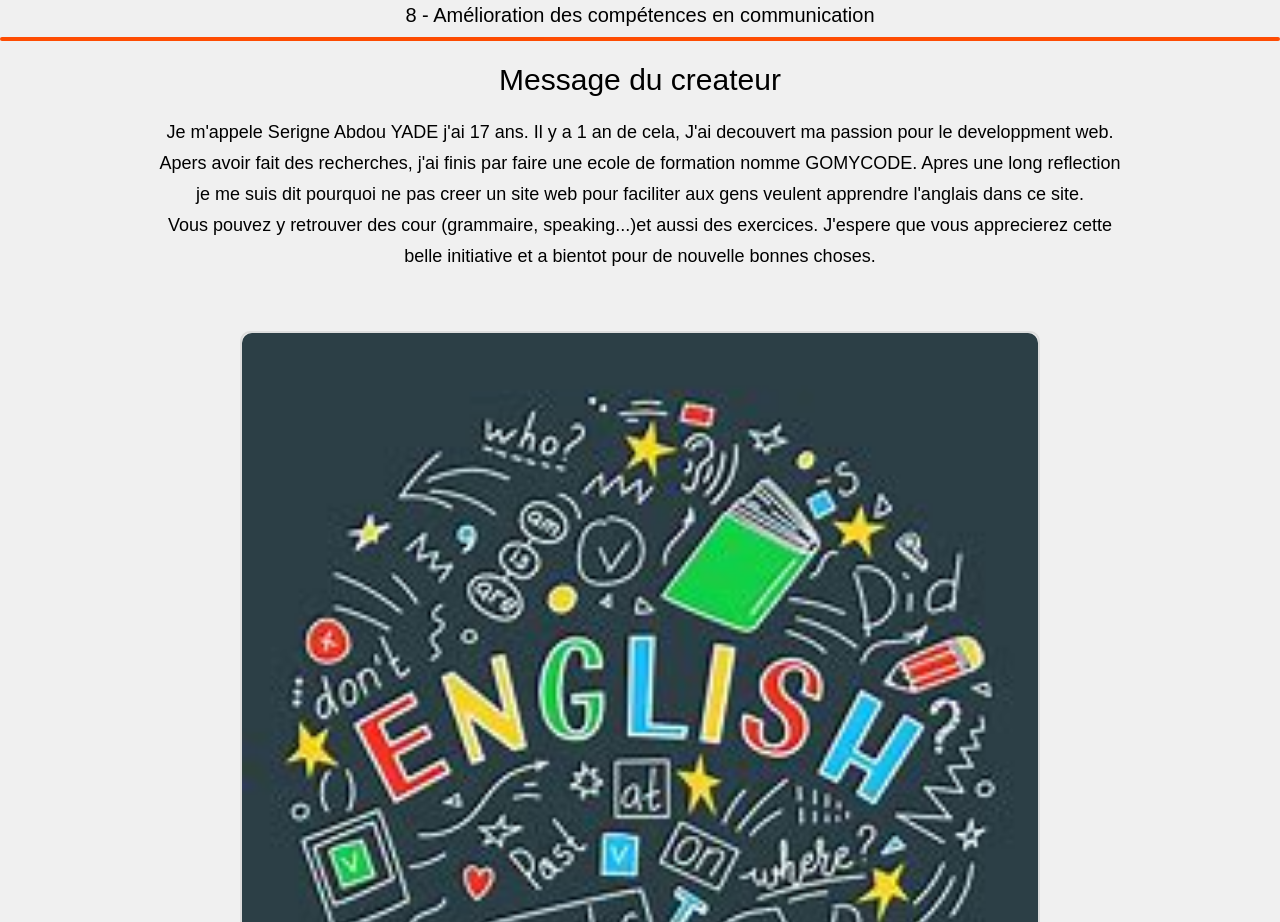
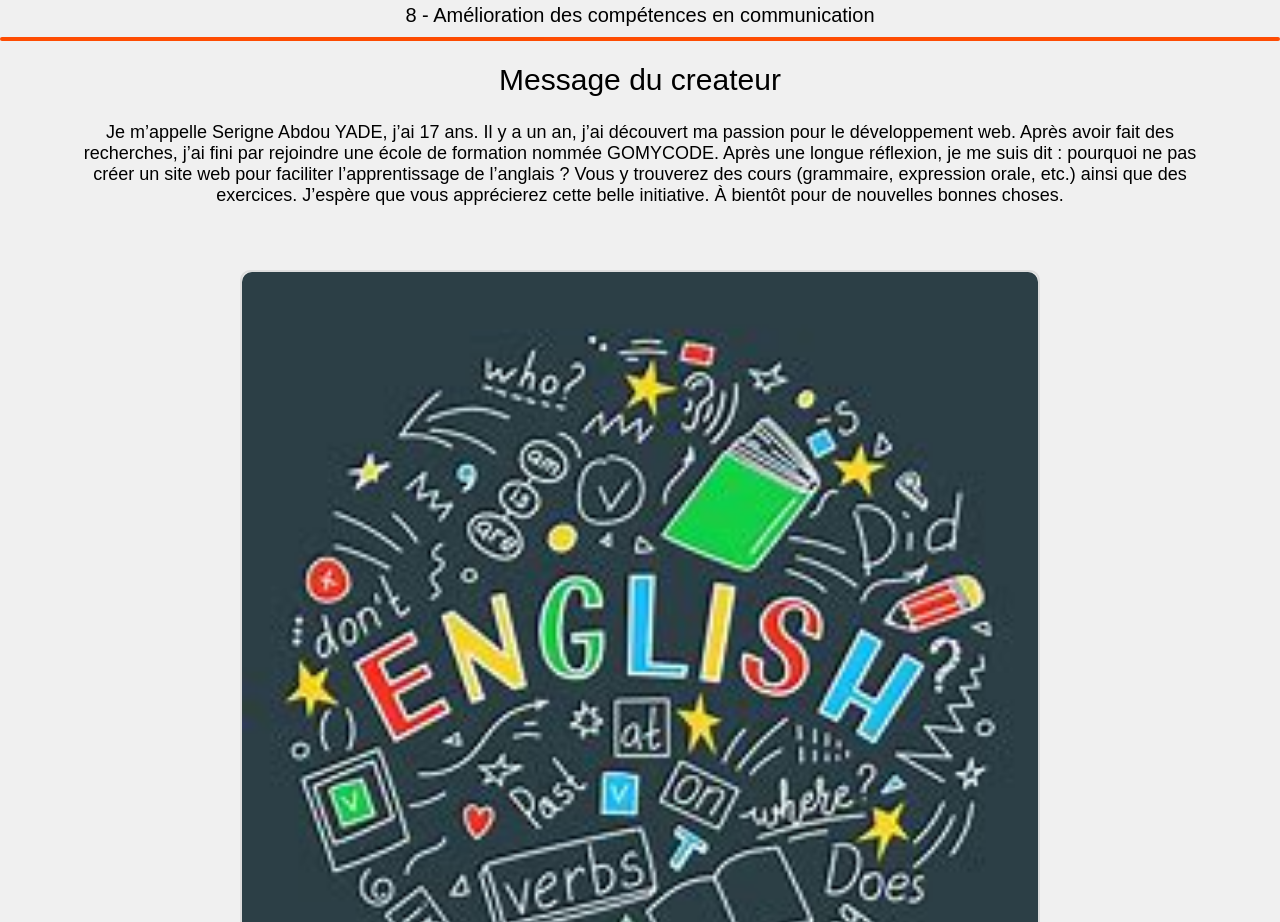
Before and after one commit to black-codeur/apprendre-l-anglais, a plain HTML site: page index.html in a window 1280 px wide. Shown: the part 1280-2202 px from the top of the page. Drawn offline with Linux system fonts and the light colour scheme; a script that the page names is missing.

Commit message:
index.html

```diff
--- a/index.html
+++ b/index.html
@@ -82,11 +82,11 @@
 
 
  <div class="message" >
-<p>Je m'appele Serigne Abdou YADE  j'ai 17 ans. Il y a 1 an de cela, J'ai decouvert ma passion  pour le developpment web.</p>
-<p>Apers avoir fait des recherches, j'ai finis par faire une ecole de formation nomme GOMYCODE. Apres une long reflection</p>
-<p>je me suis dit pourquoi ne pas creer un site web pour faciliter aux gens veulent apprendre l'anglais dans ce site. </p>
-<p>Vous pouvez y retrouver des cour (grammaire, speaking...)et aussi des exercices. J'espere que vous apprecierez cette</p>
-<p>belle initiative et a bientot pour de nouvelle bonnes choses. </p>
+<p>
+    Je m’appelle Serigne Abdou YADE, j’ai 17 ans. Il y a un an, j’ai découvert ma passion pour le développement web. Après avoir fait des recherches, j’ai fini par rejoindre une école de formation nommée GOMYCODE. Après une longue réflexion, je me suis dit : pourquoi ne pas créer un site web pour faciliter l’apprentissage de l’anglais ?
+
+Vous y trouverez des cours (grammaire, expression orale, etc.) ainsi que des exercices. J’espère que vous apprécierez cette belle initiative. À bientôt pour de nouvelles bonnes choses.
+</p>
 
 
  </div>
```
